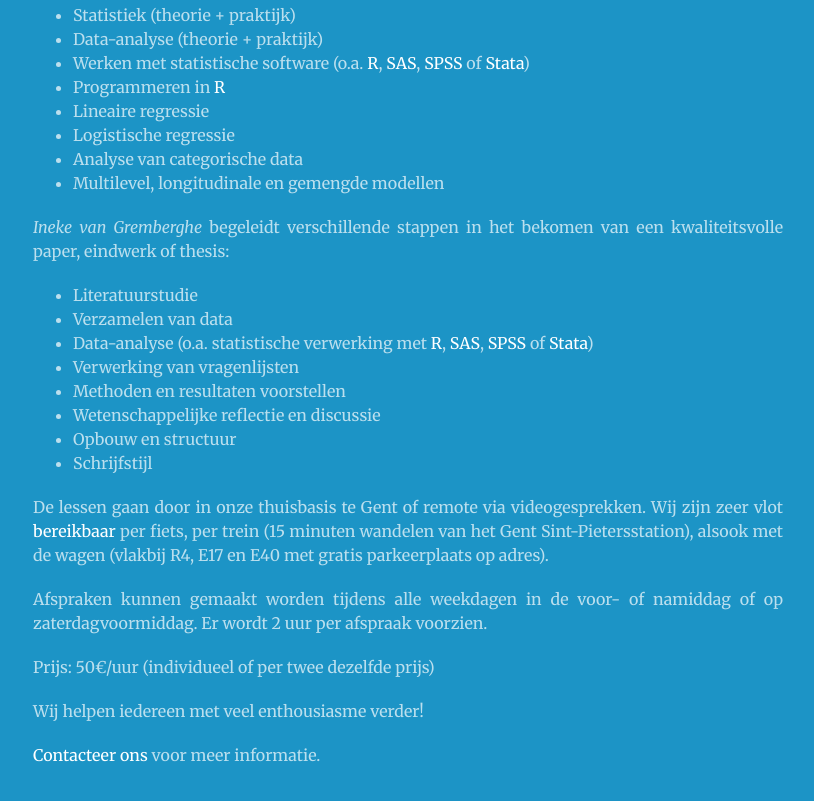
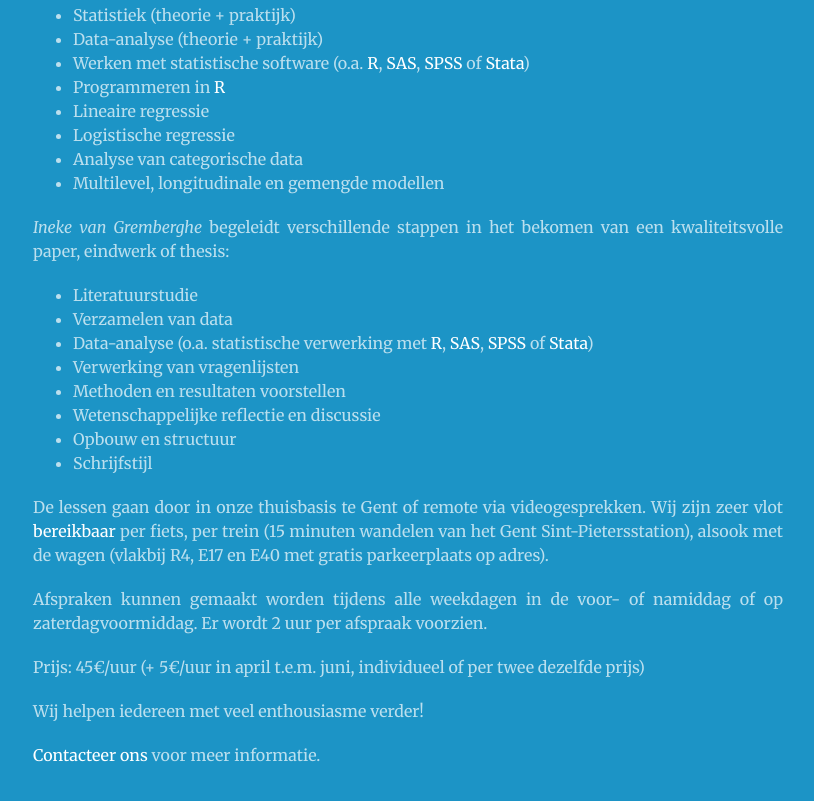
Before and after one commit to cleardatabe/website, a website: page students.nl.html in a window 1280 px wide. Shown: the part 333-1134 px from the top of the page, without its empty margins (232-1046 px from the left). Drawn offline with nearby package versions, Linux system fonts and the light colour scheme; files that its build step writes are made by us from their sources.

Commit message:
edits by ineke

```diff
--- a/students.nl.html
+++ b/students.nl.html
@@ -58,7 +58,7 @@
 						Afspraken kunnen gemaakt worden tijdens alle weekdagen in de voor- of namiddag of op zaterdagvoormiddag. Er wordt 2 uur per afspraak voorzien.
                     </p>
                     <p>
-                        Prijs: 50€/uur (individueel of per twee dezelfde prijs)
+                        Prijs: 45€/uur (+ 5€/uur in april t.e.m. juni, individueel of per twee dezelfde prijs)
                     </p>
 					<p>
                         Wij helpen iedereen met veel enthousiasme verder!
```
